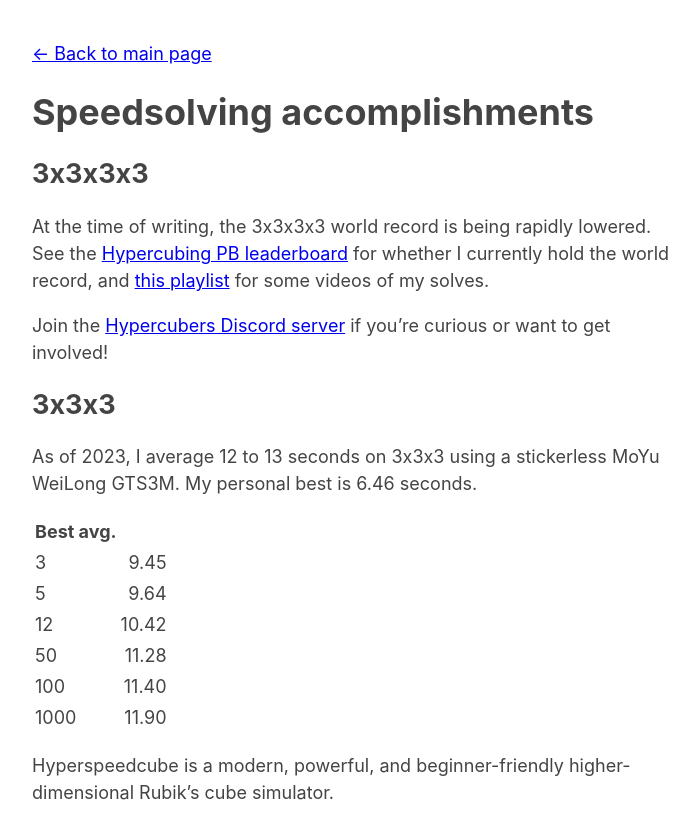
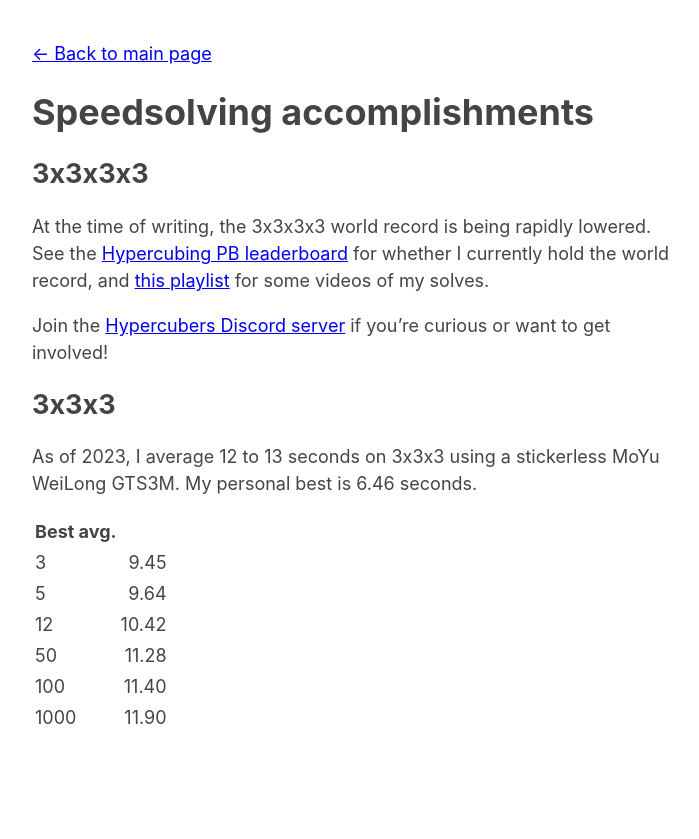
Before and after one commit to HactarCE/ajfarkas.dev, a Jekyll site: the page built from pages/speedsolving.md, in a window 1280 px wide. Shown: the top 839 px of the page, without its empty margins (283-982 px from the left). Built offline with Jekyll 4.4.1, drawn with Linux system fonts in a browser that asks for light colours; the repository's description, which GitHub fills in, is left out; our own code applies the rules of GitHub Pages for plain Markdown files.

Commit message:
Fix Hyperspeedcube descriptions

```diff
--- a/pages/speedsolving.md
+++ b/pages/speedsolving.md
@@ -23,5 +23,3 @@ As of 2023, I average 12 to 13 seconds on 3x3x3 using a stickerless MoYu WeiLong
 | 50        | 11.28 |
 | 100       | 11.40 |
 | 1000      | 11.90 |
-
-Hyperspeedcube is a modern, powerful, and beginner-friendly higher-dimensional Rubik's cube simulator.
```
Also changed, not shown: index.md (+1 -1 lines), pages/hyperspeedcube.md (+3 -2 lines).
